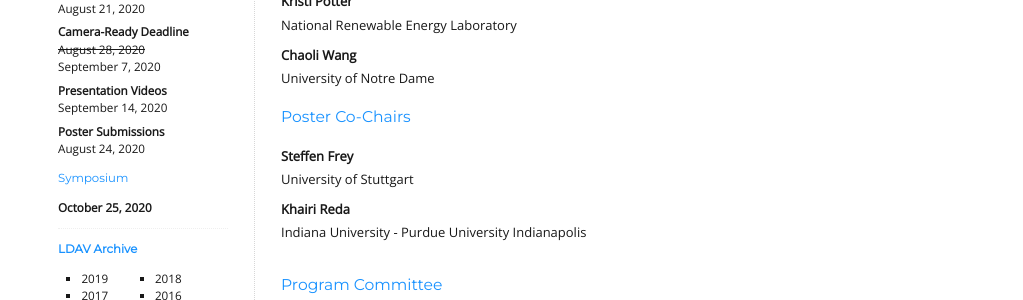
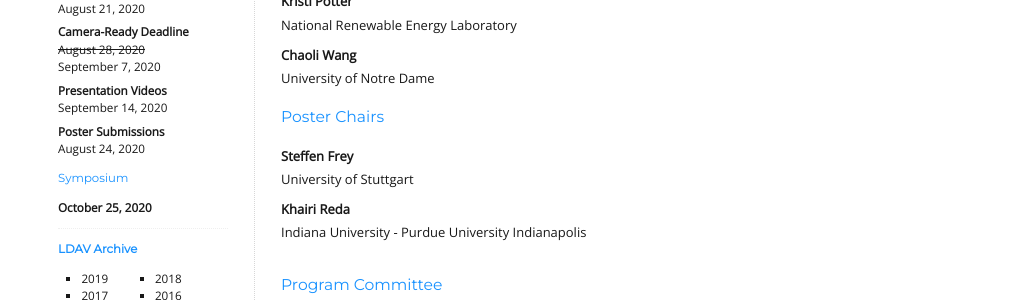
Before and after one commit to LDAV-Symposium/2020, a Jekyll site: the page built from _pages/organization.md, in a window 1280 px wide. Shown: the part 495-795 px from the top of the page, without its empty margins (128-1151 px from the left). Built offline with Jekyll 4.4.1, drawn with Linux system fonts in a browser that asks for light colours.

```diff
--- a/_pages/organization.md
+++ b/_pages/organization.md
@@ -27,7 +27,7 @@ Kristi Potter
 Chaoli Wang
 : University of Notre Dame
 
-## Poster Co-Chairs
+## Poster Chairs
 
 Steffen Frey
 : University of Stuttgart
```
